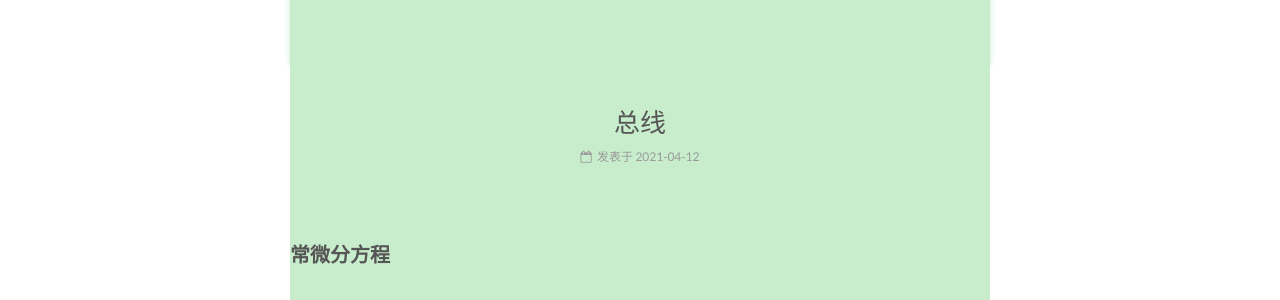
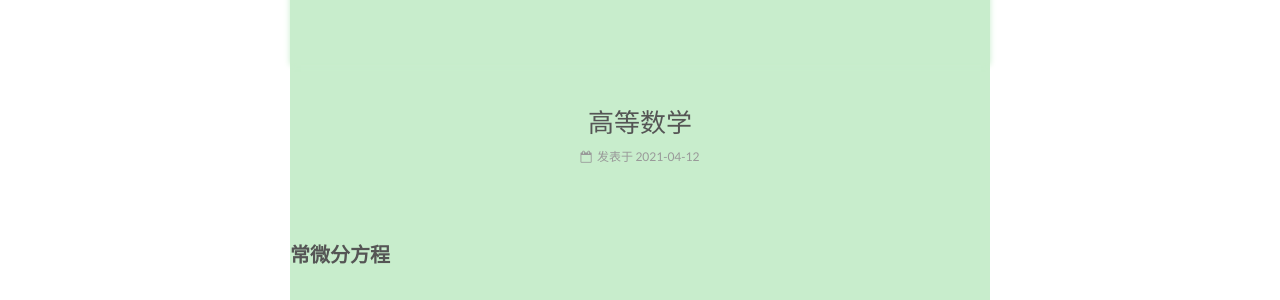
Before and after one commit to ONLYUNIVERSE/ONLYUNIVERSE.github.io, a Jekyll site: the page built from _posts/2021-04-12-高等数学.md, in a window 1280 px wide. Shown: the part 238-538 px from the top of the page. Built offline with Jekyll 4.4.1, drawn with Linux system fonts in a browser that asks for light colours; formulas are drawn with MathJax 3.

Commit message:
Update 2021-04-12-高等数学.md

```diff
--- a/_posts/2021-04-12-高等数学.md
+++ b/_posts/2021-04-12-高等数学.md
@@ -1,6 +1,6 @@
 ---
 layout:     post                    # 使用的布局（不需要改）
-title:      总线              # 标题
+title:      高等数学              # 标题
 subtitle:      #副标题
 date:       2021-04-12              # 时间
 author:     ONLYUNIVERSE                      # 作者
```
